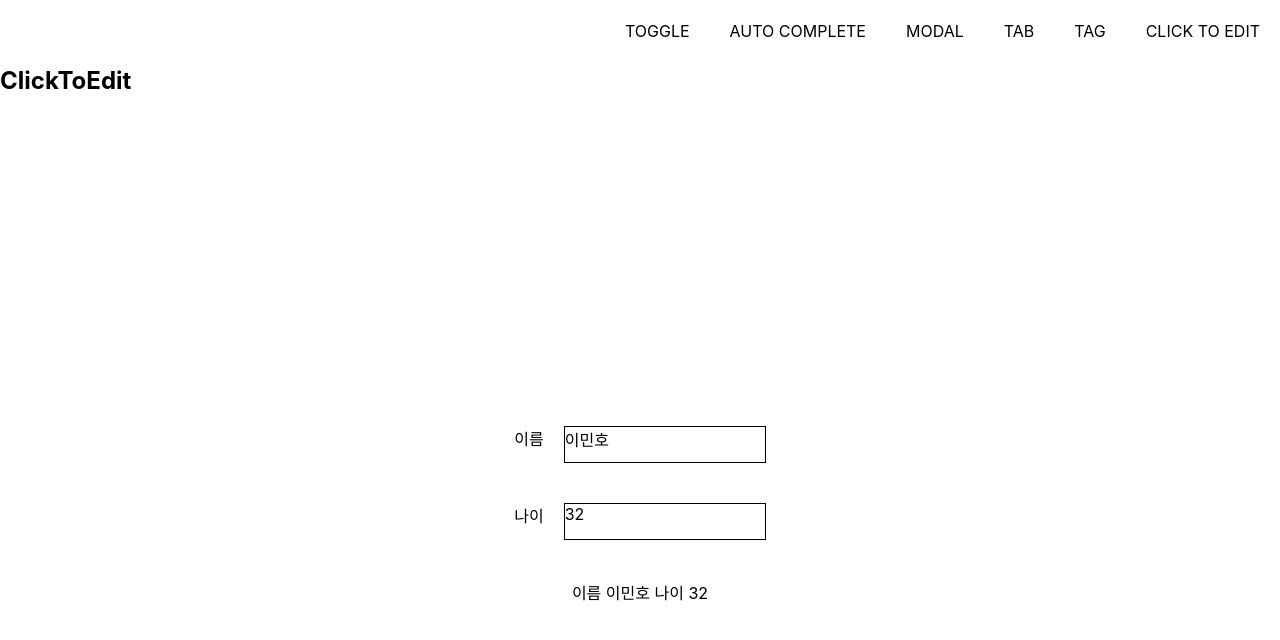
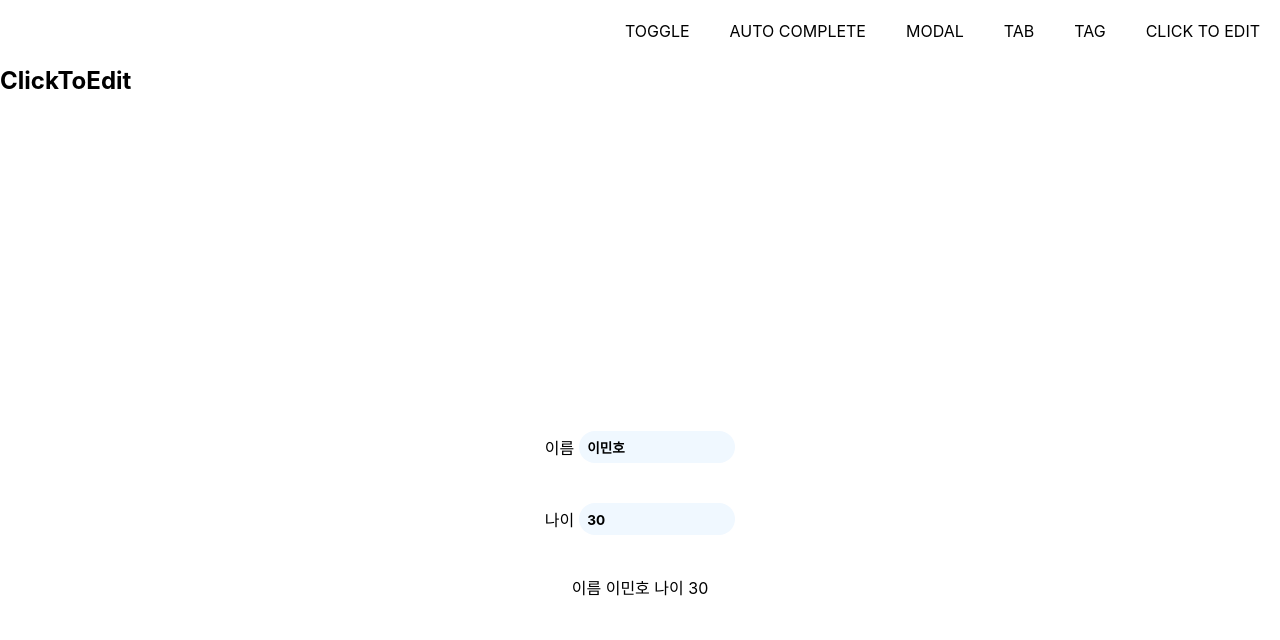
Before and after one commit to mynolog/wanted_pre_onboarding, a React (Create React App) app in the folder custom-component/: page /click-to-edit in a window 1280 px wide. Shown: the top 640 px of the page. Built offline with nearby package versions, Linux system fonts and the light colour scheme.

Commit message:
ClickToEdit 컴포넌트 완성

```diff
--- a/custom-component/src/components/ClickToEdit/ClickToEdit.js
+++ b/custom-component/src/components/ClickToEdit/ClickToEdit.js
@@ -4,9 +4,18 @@ import styles from './ClickToEdit.module.css'
 function ClickToEdit() {
   const [form, setForm] = useState({
     username: '이민호',
-    age: '32',
+    age: '30',
   })
-  const [isActive, setIsAcitve] = useState(false)
+
+  const [submitForm, setSubmitForm] = useState({
+    username: '이민호',
+    age: 30,
+  })
+
+  const [isActive, setIsAcitve] = useState({
+    username: false,
+    age: false,
+  })
 
   const onChange = (event) => {
     const {
@@ -30,8 +39,160 @@ function ClickToEdit() {
     }
   }
 
-  const onSubmit = (event) => {
-    event.preventDefault()
+  const onBlur = (event) => {
+    const {
+      target: { name, value },
+    } = event
+    switch (name) {
+      case 'username':
+        setIsAcitve({
+          ...isActive,
+          username: false,
+        })
+        setForm({
+          ...form,
+          username: value,
+        })
+        setSubmitForm({
+          ...form,
+          username: value,
+        })
+        break
+      case 'age':
+        setIsAcitve({
+          ...isActive,
+          age: false,
+        })
+        setForm({
+          ...form,
+          age: value,
+        })
+        setSubmitForm({
+          ...form,
+          age: value,
+        })
+        break
+      default:
+        return
+    }
+    setIsAcitve({
+      username: false,
+      age: false,
+    })
+  }
+
+  const onDoubleClick = (event) => {
+    const {
+      target: { name, id },
+    } = event
+    if (typeof name !== 'undefined') {
+      switch (name) {
+        case 'username':
+          setIsAcitve({
+            ...isActive,
+            username: !isActive.username,
+          })
+          break
+        case 'age':
+          setIsAcitve({
+            ...isActive,
+            age: !isActive.age,
+          })
+          break
+        default:
+          return
+      }
+    }
+    switch (id) {
+      case 'username':
+        setIsAcitve({
+          ...isActive,
+          username: !isActive.username,
+        })
+        break
+      case 'age':
+        setIsAcitve({
+          ...isActive,
+          age: !isActive.age,
+        })
+        break
+      default:
+        return
+    }
+  }
+
+  const IsActiveUsername = () => {
+    return (
+      <>
+        <div
+          className={`${styles.inputBlock} ${
+            !isActive.username ? styles.active : ''
+          }`}
+        >
+          <span className={styles.inputLabel}>이름</span>
+          {isActive.username ? (
+            <>
+              <input
+                name="username"
+                value={form.username}
+                onChange={onChange}
+                onDoubleClick={onDoubleClick}
+                onBlur={onBlur}
+                autoFocus
+              />
+            </>
+          ) : (
+            <>
+              <div
+                id="username"
+                value={form.username}
+                onChange={onChange}
+                onDoubleClick={onDoubleClick}
+              >
+                {form.username}
+              </div>
+            </>
+          )}
+        </div>
+      </>
+    )
+  }
+  const IsActiveAge = () => {
+    return (
+      <>
+        <div
+          className={`${styles.inputBlock} ${
+            !isActive.username ? styles.active : ''
+          }`}
+        >
+          <span className={styles.inputLabel}>나이</span>
+          {isActive.age ? (
+            <>
+              <input
+                name="age"
+                value={form.age}
+                onChange={onChange}
+                onDoubleClick={onDoubleClick}
+                onBlur={onBlur}
+                autoFocus
+              />
+            </>
+          ) : (
+            <>
+              <div
+                id="age"
+                value={form.age}
+                onChange={onChange}
+                onDoubleClick={onDoubleClick}
+                className={styles.disabled}
+              >
+                {form.age}
+              </div>
+            </>
+          )}
+        </div>
+      </>
+    )
   }
 
   return (
@@ -39,48 +200,11 @@ function ClickToEdit() {
       <h2 className={styles.title}>ClickToEdit</h2>
       <div className={styles.clickToEditContainer}>
         <form>
-          {isActive ? (
-            <>
-              <div className={`${styles.inputBlock} ${styles.active}`}>
-                <span>이름</span>
-                <input
-                  className={styles.active}
-                  name="username"
-                  placeholder="이름"
-                  value={form.username}
-                  onChange={onChange}
-                />
-              </div>
-              <div className={`${styles.inputBlock} ${styles.active}`}>
-                <span>나이</span>
-                <input
-                  className={styles.active}
-                  name="age"
-                  placeholder="나이"
-                  value={form.age}
-                  onChange={onChange}
-                />
-              </div>
-            </>
-          ) : (
-            <>
-              <div className={styles.inputBlock}>
-                <span>이름</span>
-                <div className={styles.disabled} onChange={onChange}>
-                  {form.username}
-                </div>
-              </div>
-              <div className={styles.inputBlock}>
-                <span>나이</span>
-                <div className={styles.disabled} onChange={onChange}>
-                  {form.age}
-                </div>
-              </div>
-            </>
-          )}
+          <IsActiveUsername />
+          <IsActiveAge />
         </form>
         <div>
-          이름 {form.username} 나이 {form.age}
+          이름 {submitForm.username} 나이 {submitForm.age}
         </div>
       </div>
     </>
--- a/custom-component/src/components/ClickToEdit/ClickToEdit.module.css
+++ b/custom-component/src/components/ClickToEdit/ClickToEdit.module.css
@@ -11,14 +11,39 @@
   margin-bottom: 40px;
 }
 
+.inputBlock input {
+  padding: 5px 8px;
+  border: none;
+}
+.inputBlock input:focus {
+  outline: none;
+  background-color: #c5c5c5;
+  border-radius: 20px;
+  transition: 0.3s ease-in;
+  color: black;
+  font-weight: bold;
+}
+
 .inputBlock {
   margin-bottom: 40px;
   display: flex;
+  align-items: center;
+  justify-content: center;
 }
 
-.inputBlock .disabled {
-  width: 200px;
-  height: 35px;
-  border: 1px solid black;
-  margin-left: 20px;
+.inputBlock div {
+  width: 150px;
+  height: 22px;
+  background-color: aliceblue;
+  border-radius: 20px;
+  font-size: 0.85rem;
+  line-height: 1.6rem;
+  text-indent: 5px;
+  transition: 0.3s ease;
+  font-weight: bold;
+  padding: 5px 3px;
 }
+
+.inputLabel {
+  margin-right: 5px;
+}
```
Also changed, not shown: 1 other file (tests, documents, lock files or other folders).
